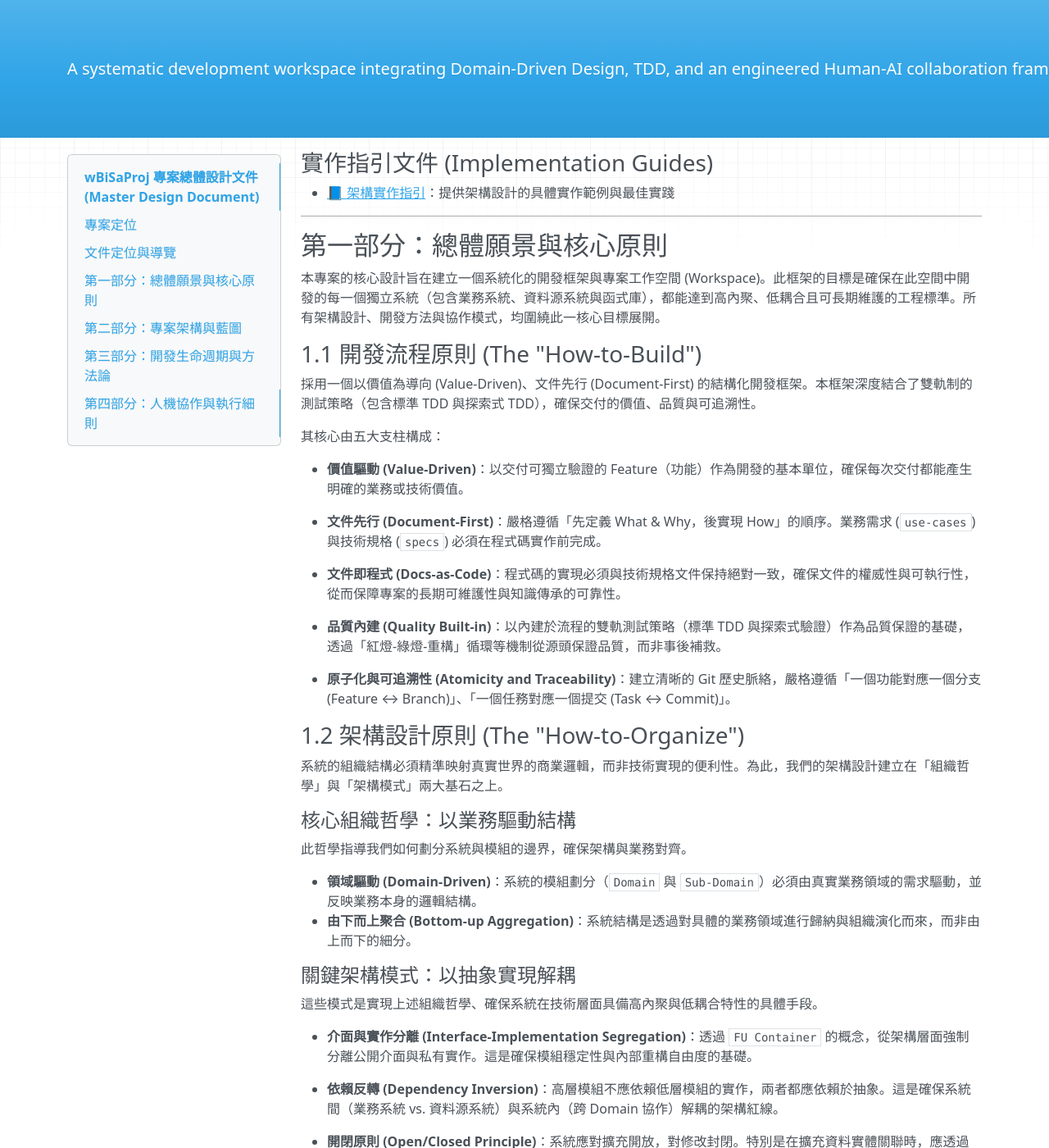
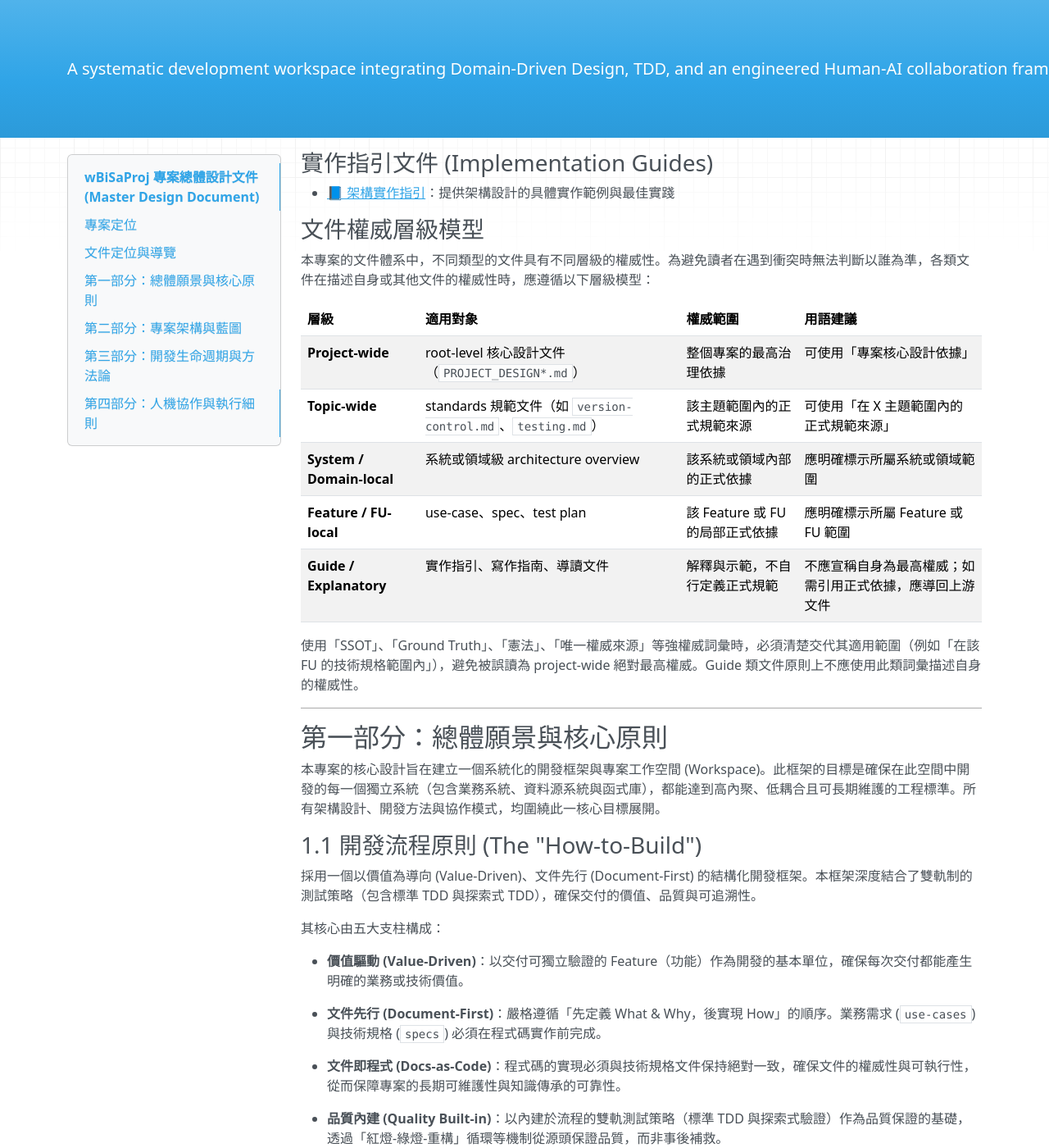
Before and after one commit to Wanini0209/wBiSaProj, an MkDocs documentation site: the page built from docs/PROJECT_DESIGN.md, in a window 1280 px wide and 1400 px high, scrolled down 948 px. Shown: the whole window at 82% size. Built offline with MkDocs 1.6.1, drawn with Linux system fonts in a browser that asks for light colours; nearby versions of some CDN libraries; some of the changed text lies outside the part shown.

Commit message:
docs(project): define authority levels and terminology boundaries
- Add authority-level model to PROJECT_DESIGN.md defining five tiers:
  project-wide, topic-wide, system/domain-local, feature/FU-local,
  and guide/explanatory
- Clarify usage boundaries for strong authority terms (SSOT, Ground
  Truth, etc.) requiring explicit scope qualification
- Fix upstream authority wording in root docs: add bounded
  "constitution" metaphor guidance in PROJECT_DESIGN.md, scope-qualify
  authority wording in architecture and methodology docs, and replace
  unscoped "constitution" metaphor in collaboration doc

Files modified:
- docs/PROJECT_DESIGN.md (1 addition, 1 rewrite)
- docs/PROJECT_DESIGN-ARCHITECTURE.md (1 rewrite)
- docs/PROJECT_DESIGN-METHODOLOGY.md (1 rewrite)
- docs/PROJECT_DESIGN-COLLABORATION.md (2 rewrites)

```diff
--- a/docs/PROJECT_DESIGN.md
+++ b/docs/PROJECT_DESIGN.md
@@ -38,6 +38,20 @@
 ### 實作指引文件 (Implementation Guides)
 
 - [📘 架構實作指引](GUIDE_ARCHITECTURE.md)：提供架構設計的具體實作範例與最佳實踐
+
+### 文件權威層級模型
+
+本專案的文件體系中，不同類型的文件具有不同層級的權威性。為避免讀者在遇到衝突時無法判斷以誰為準，各類文件在描述自身或其他文件的權威性時，應遵循以下層級模型：
+
+| 層級 | 適用對象 | 權威範圍 | 用語建議 |
+|:-----|:---------|:---------|:---------|
+| **Project-wide** | root-level 核心設計文件（`PROJECT_DESIGN*.md`） | 整個專案的最高治理依據 | 可使用「專案核心設計依據」 |
+| **Topic-wide** | standards 規範文件（如 `version-control.md`、`testing.md`） | 該主題範圍內的正式規範來源 | 可使用「在 X 主題範圍內的正式規範來源」 |
+| **System / Domain-local** | 系統或領域級 architecture overview | 該系統或領域內部的正式依據 | 應明確標示所屬系統或領域範圍 |
+| **Feature / FU-local** | use-case、spec、test plan | 該 Feature 或 FU 的局部正式依據 | 應明確標示所屬 Feature 或 FU 範圍 |
+| **Guide / Explanatory** | 實作指引、寫作指南、導讀文件 | 解釋與示範，不自行定義正式規範 | 不應宣稱自身為最高權威；如需引用正式依據，應導回上游文件 |
+
+使用「SSOT」、「Ground Truth」、「憲法」、「唯一權威來源」等強權威詞彙時，必須清楚交代其適用範圍（例如「在該 FU 的技術規格範圍內」），避免被誤讀為 project-wide 絕對最高權威。Guide 類文件原則上不應使用此類詞彙描述自身的權威性。
 
 ---
 
@@ -480,7 +494,7 @@ Feature（業務價值單元）
 
 專案中的文件內容，根據其內在特性可分為「靜態規範」與「動態內容」兩種類型。我們正是透過對這兩類文件採用不同的處理策略，來實現兼顧人類可讀性與機器執行精確性的目標：
 
-- **靜態規範 (Static Norms)**：專案預先定義的、跨任務通用的規則與標準，是專案的「憲法」。例如：命名規範、架構原則。
+- **靜態規範 (Static Norms)**：專案預先定義的、跨任務通用的規則與標準，在 LLM 協作情境中扮演類似「憲法」的角色——即不因具體任務而改變的穩定規則基底。例如：命名規範、架構原則。
 - **動態內容 (Dynamic Content)**：特定於單一任務的文件與產出，是專案的「工作產物」。例如：設計文件、既有程式碼。
 
 #### 精準投放機制：Prompt Tag 與 Human-only
```
Also changed, not shown: docs/PROJECT_DESIGN-ARCHITECTURE.md (+1 -1 lines), docs/PROJECT_DESIGN-COLLABORATION.md (+2 -2 lines), docs/PROJECT_DESIGN-METHODOLOGY.md (+1 -1 lines).
